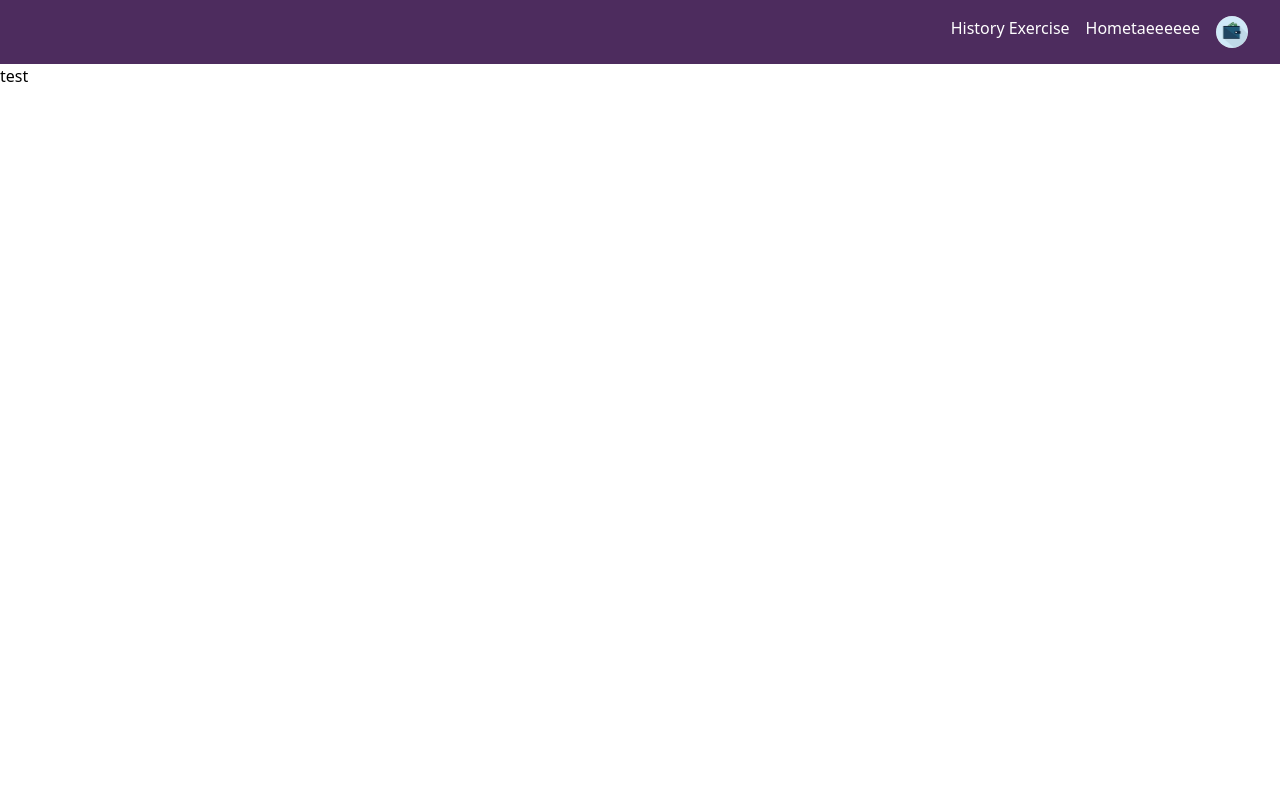
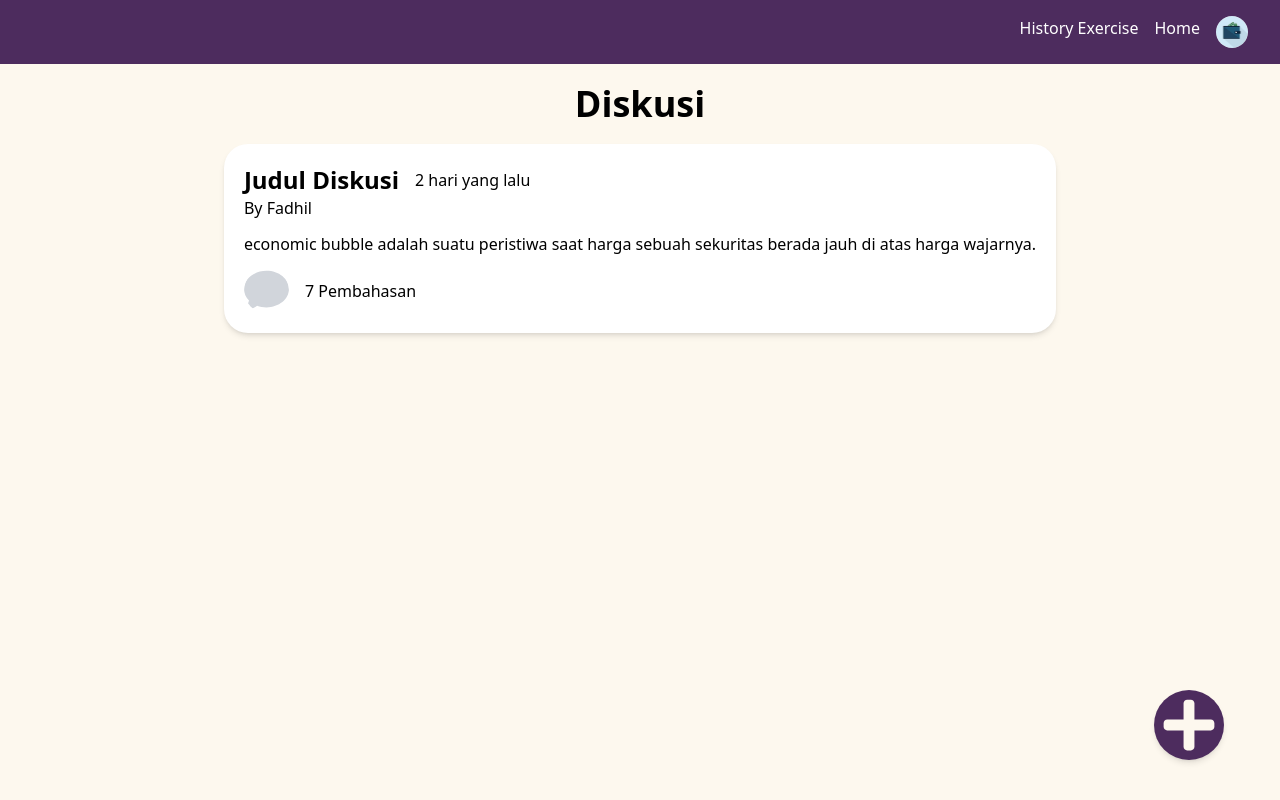
Before and after one commit to IF3110-2023-02-42/SPA, a React (Vite) app: page / in a window 1280 px wide. Built offline with nearby package versions, Linux system fonts and the light colour scheme.

Commit message:
feat: add homepage (static)

```diff
--- a/package.json
+++ b/package.json
@@ -12,6 +12,7 @@
   "dependencies": {
     "react": "^18.2.0",
     "react-dom": "^18.2.0",
+    "react-icons": "^4.11.0",
     "react-router-dom": "^6.17.0"
   },
   "devDependencies": {
--- a/src/components/Navbar.tsx
+++ b/src/components/Navbar.tsx
@@ -9,7 +9,7 @@ export default function Navbar() {
             History Exercise
           </a>
           <a href="#" className="hover:opacity-80">
-            Hometaeeeeee
+            Home
           </a>
           <img
             src={profileImage}
--- a/src/pages/home/Home.tsx
+++ b/src/pages/home/Home.tsx
@@ -1,11 +1,39 @@
 import Navbar from "../../components/Navbar";
+import balasanIcon from "../../assets/profile.jpg";
+import { FaPlus, FaComment} from 'react-icons/fa';
 
 const Home = () => {
   return (
-    <>
+    <div className="bg-creamBg z-1 min-h-screen">
       <Navbar />
-      <div>test</div>
-    </>
+      <div className="  mx-auto px-2 sm:px-6 lg:px-8  relative">
+        <div className="w-full relative flex flex-col items-center justify-center py-5">
+          <h1 className="text-4xl font-bold">Diskusi</h1>
+          <div className="pb-5">
+            <div className="mt-5 p-5 shadow-md rounded-3xl transition duration-300 ease-in-out hover:cursor-pointer hover:scale-105 bg-white">
+                <div className="pb-3">
+                  <div className="flex space-x-4 items-center">
+                      <h2 className="text-2xl font-bold">Judul Diskusi</h2>
+                      <p>2 hari yang lalu</p>
+                  </div>
+                  <p>By Fadhil</p>
+                </div>
+                <div className="pb-3">
+                    economic bubble adalah suatu peristiwa saat harga sebuah sekuritas berada jauh di atas harga wajarnya.
+                </div>
+                <div className="discussion-numOfComment flex items-center space-x-4">
+                    <FaComment className="text-gray-300 rounded-full"  size={45}/>
+                    <p>7 Pembahasan</p>
+                </div>
+            </div>
+
+          </div>
+        </div>
+        <div className="fixed w-full py-10 pr-20 flex justify-end bottom-0">
+          <FaPlus className="text-creamBg shadow-md bg-purpleBg opacity-100 transition duration-300 ease-in-out hover:scale-105 hover:cursor-pointer mr-2 p-1.5 rounded-full"  size={70}/>
+        </div>
+      </div>
+    </div>
   );
 };
 
--- a/tailwind.config.js
+++ b/tailwind.config.js
@@ -6,6 +6,7 @@ export default {
       colors: {
         darkBg: "#000000",
         purpleBg: "#4D2C5E",
+        creamBg: "#FDF8EE",
       },
     },
   },
```
Also changed, not shown: 1 other file (tests, documents, lock files or other folders).
